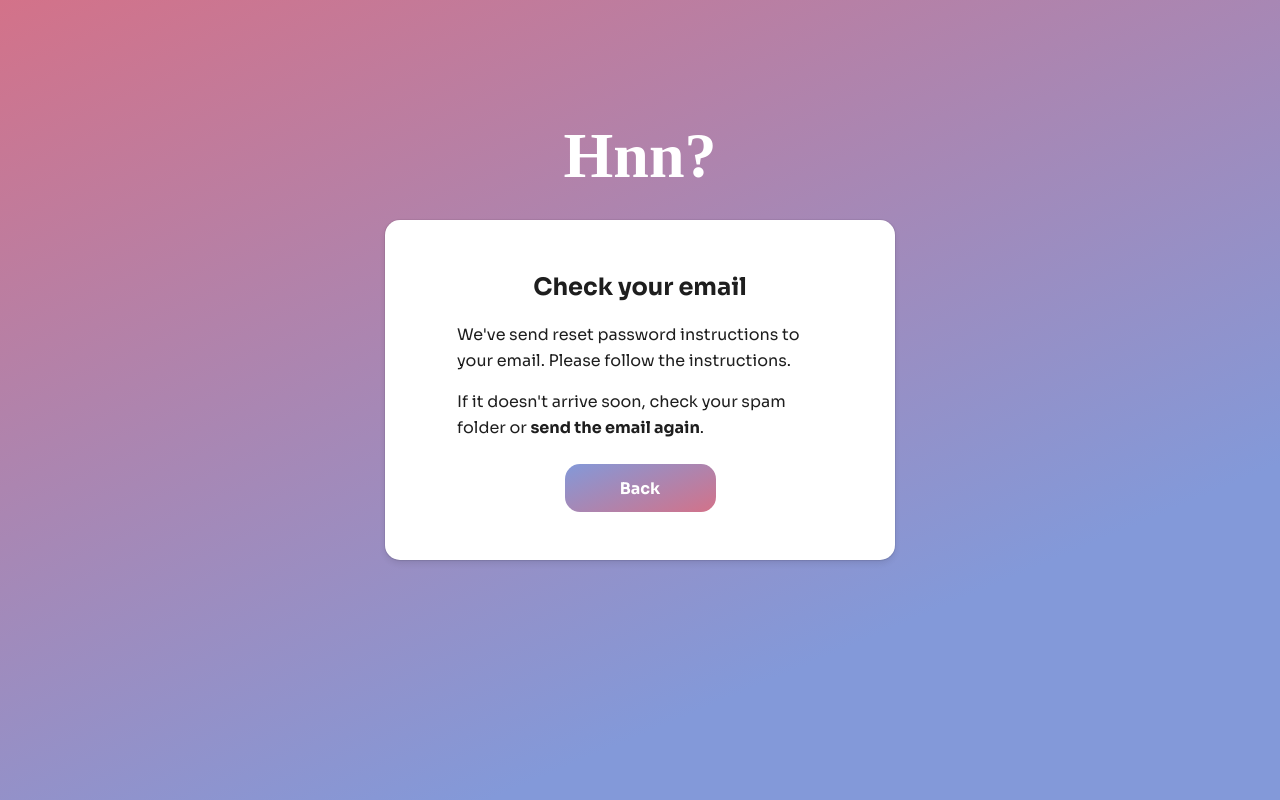
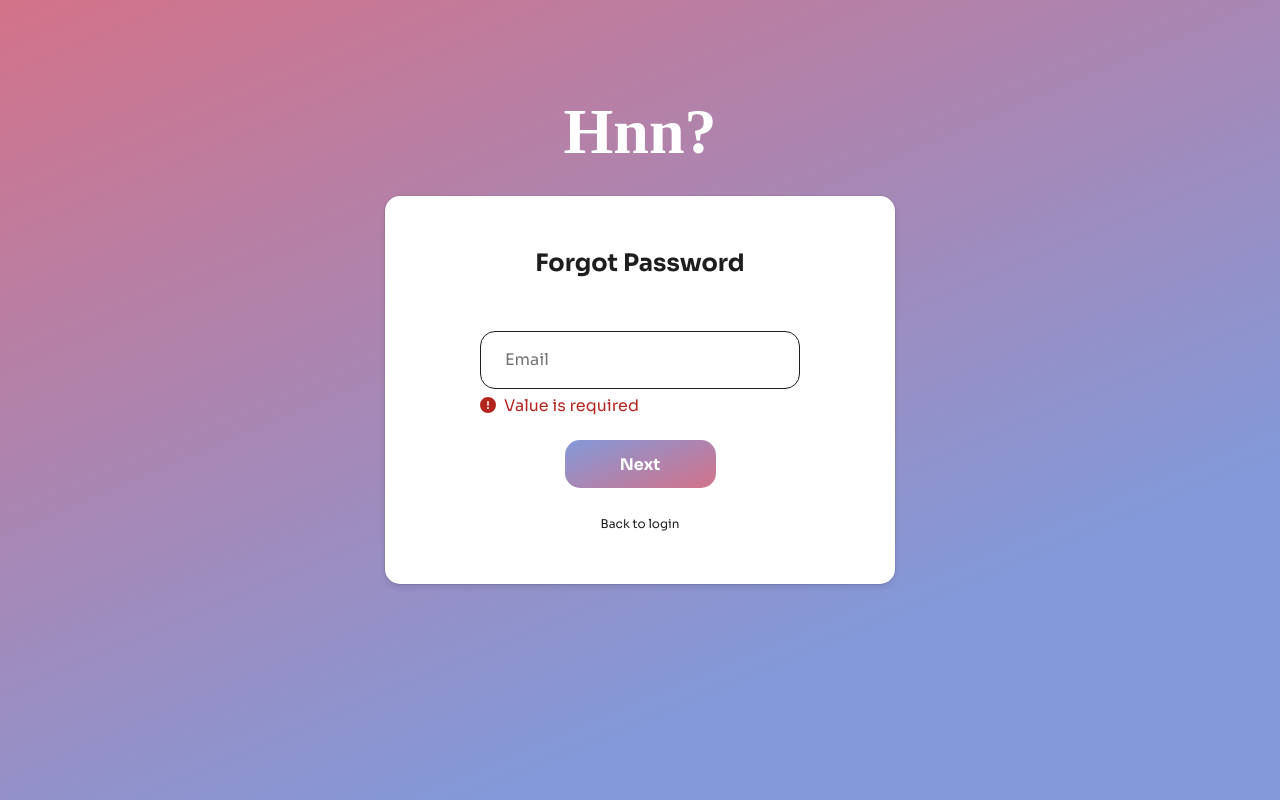
Before and after one commit to AkmalArifin/anon-project, a Vue app in the folder frontend/: page /forgot-password in a window 1280 px wide. Both pictures are taken after a click on the button "Next". Built offline with nearby package versions, Linux system fonts and the light colour scheme; no server answers; a web font is replaced by a local one.

Commit message:
feat: message error forgot password

```diff
--- a/frontend/src/views/ForgotPasswordView.vue
+++ b/frontend/src/views/ForgotPasswordView.vue
@@ -9,7 +9,13 @@
             </div>
             <div class="body">
                 <div class="input">
-                    <input type="text" class="p2" v-model="email" placeholder="Email">
+                    <div class="input-container">
+                        <input type="text" class="input-text p2" v-model="userInput.email" placeholder="Email">
+                        <p>
+                            <font-awesome-icon v-if="v$.email.$error" icon="fa-solid fa-circle-exclamation" class="error" />
+                            <span v-if="v$.email.$error" :key="v$.email.$errors[0].$uid" class="error message">{{ v$.email.$errors[0].$message }} </span>
+                        </p>
+                    </div>
                 </div>
                 <div class="button-container">
                     <button class="forgot-password-button p2" @click="forgotPasswordClicked">Next</button>
@@ -39,15 +45,24 @@
 
 <script setup lang="ts">
 import axios from 'axios';
-import { ref } from 'vue';
+import { reactive, ref, computed } from 'vue';
 import { useRouter } from 'vue-router';
+import { useVuelidate } from '@vuelidate/core';
+import { required, email } from '@vuelidate/validators';
 
 const router = useRouter();
 
-const email = ref("");
+const userInput = reactive({
+    email: ""
+})
 const showRequest = ref(true);
 const showNext = ref(false);
 
+const rules = computed(() => ({
+    email: {required, email}
+}))
+
+const v$ = useVuelidate(rules, userInput)
 
 async function handleCancel() {
     router.push({name: 'login'})
@@ -56,8 +71,15 @@ async function handleCancel() {
 async function forgotPasswordClicked(event: Event) {
     event.preventDefault();
 
+    const result = await v$.value.$validate()
+
+    if (!result) {
+        console.log(v$.value.$errors)
+        return
+    }
+
     const data = {
-        "email": email.value
+        "email": userInput.email
     }
 
     axios.post("http://localhost:8082/reset-password", data)
@@ -130,12 +152,23 @@ export default {
     row-gap: 24px;
 }
 
-.forgot-password-view .card .body .input > * {
+.forgot-password-view .card .body .input .input-text {
     width: min(320px, 60vw);
     height: 58px;
     padding: 13px 24px;
     border: 1px solid var(--black-1);
     border-radius: 15px;
+}
+
+.forgot-password-view .card .body .input .error {
+   text-align: left;
+   color: var(--color-error);
+   white-space: inherit;
+   margin-top: 8px;
+}
+
+.forgot-password-view .card .body .input .error.message {
+   margin-left: 8px;
 }
 
 .forgot-password-view .card .body .add {
```
